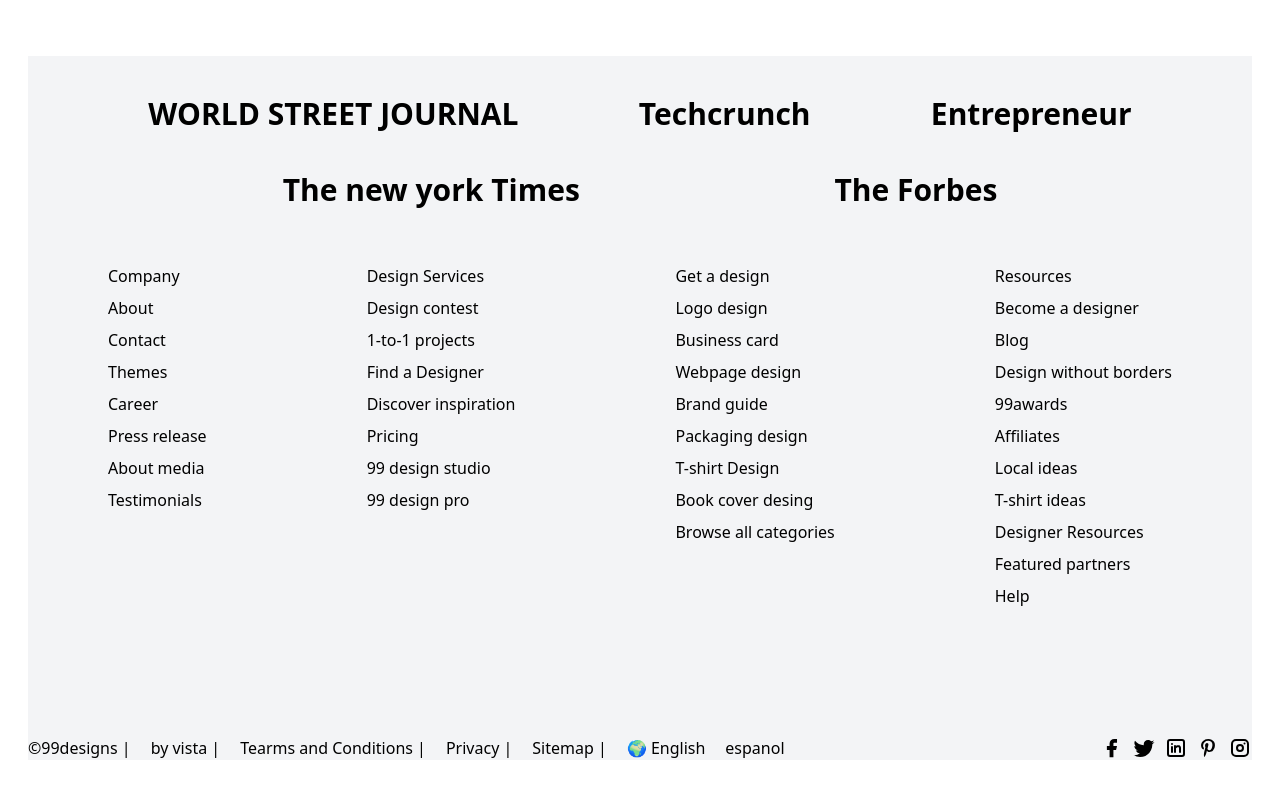
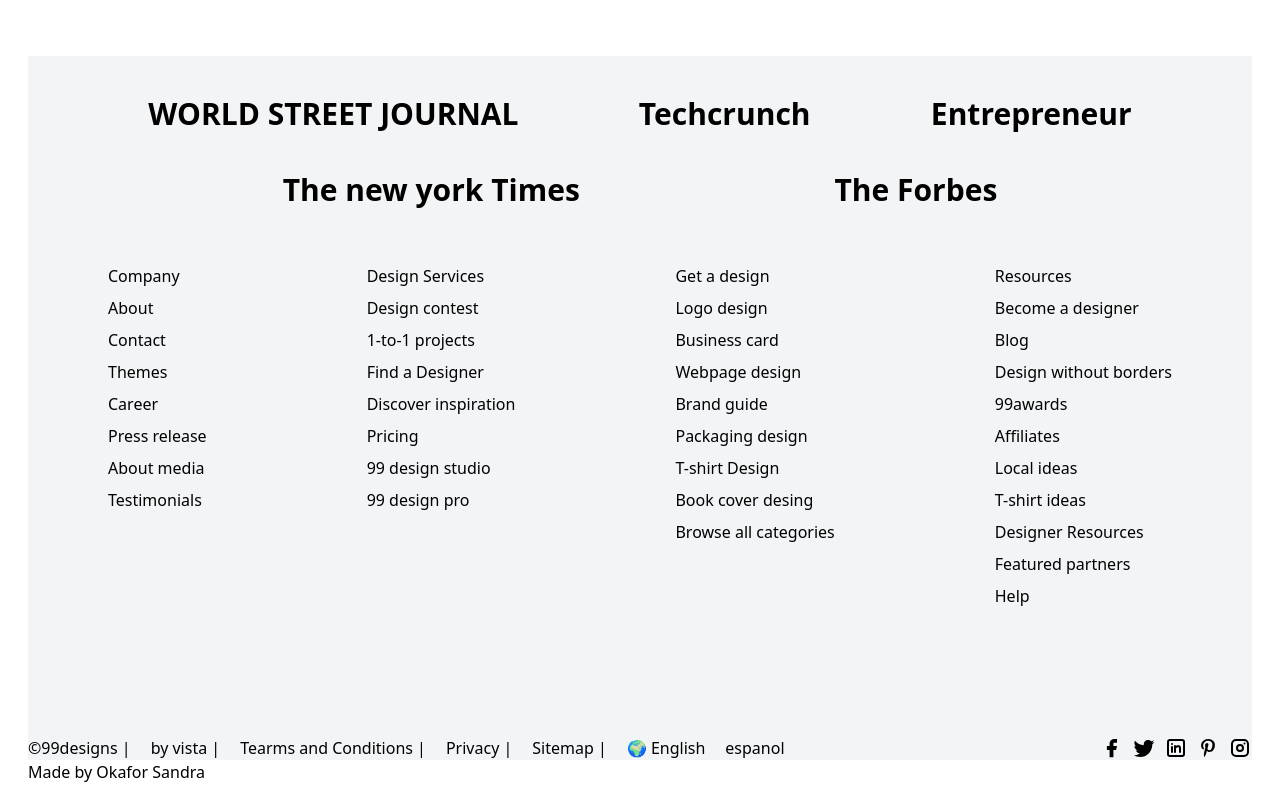
Before and after one commit to Brownskinsandra/99clone, a website: page src/index.html in a window 1280 px wide. Shown: the part 4835-5635 px from the top of the page. Before the commit the page ends 5611 px from the top, so only its background shows below. Drawn offline with nearby package versions, Linux system fonts and the light colour scheme; a web font is replaced by a local one.

Commit message:
first push

```diff
--- a/src/index.html
+++ b/src/index.html
@@ -526,7 +526,7 @@
                 </span>
             </div>
         </div>
-
+        <div>Made by Okafor Sandra</div>
     </div>
 </body>
 
```
